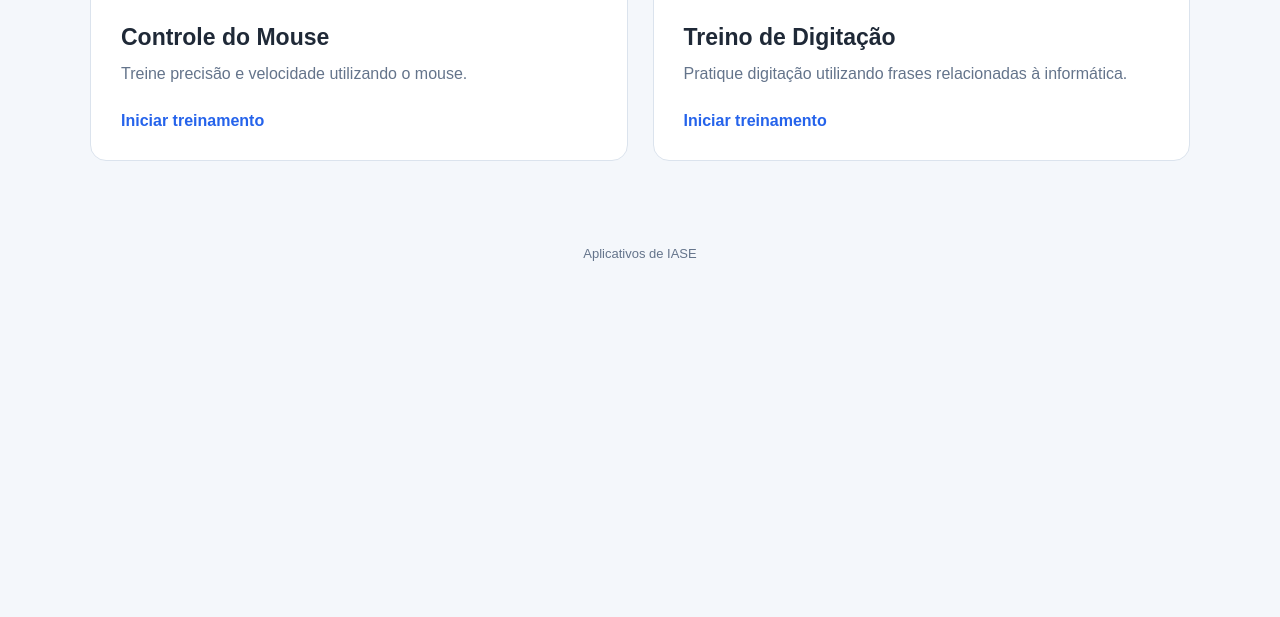
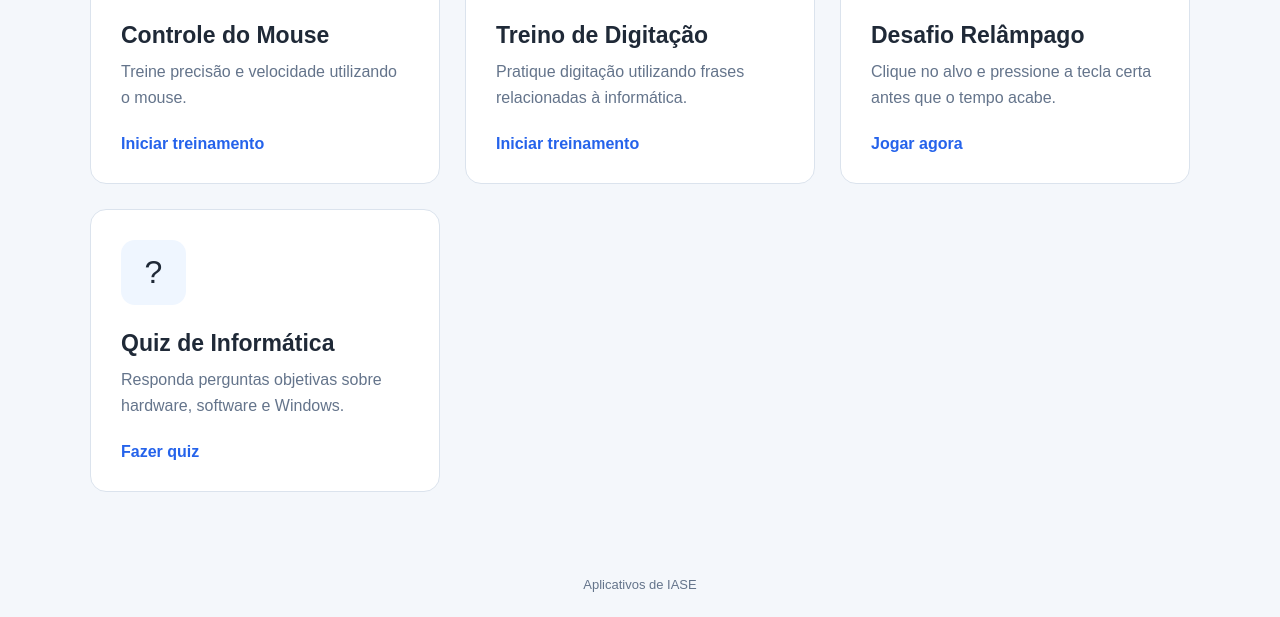
Before and after one commit to stefanluks/stefanlucas.com.br, a plain HTML site: page apps/iase/index.html in a window 1280 px wide. Shown: the part 389-1006 px from the top of the page. Before the commit the page ends 800 px from the top, so only its background shows below. Drawn offline with Linux system fonts and the light colour scheme.

Commit message:
add duas atividades

```diff
--- a/apps/iase/index.html
+++ b/apps/iase/index.html
@@ -88,7 +88,7 @@
           </div>
         </a>
 
-        <!-- <a href="desafio.html" class="app-card">
+        <a href="desafio.html" class="app-card">
           <div class="app-icon">⚡</div>
 
           <div>
@@ -113,7 +113,7 @@
 
             <span class="app-button"> Fazer quiz </span>
           </div>
-        </a> -->
+        </a>
         <!-- <a href="hardware.html" class="app-card">
           <div class="app-icon">🖥</div>
 
```
